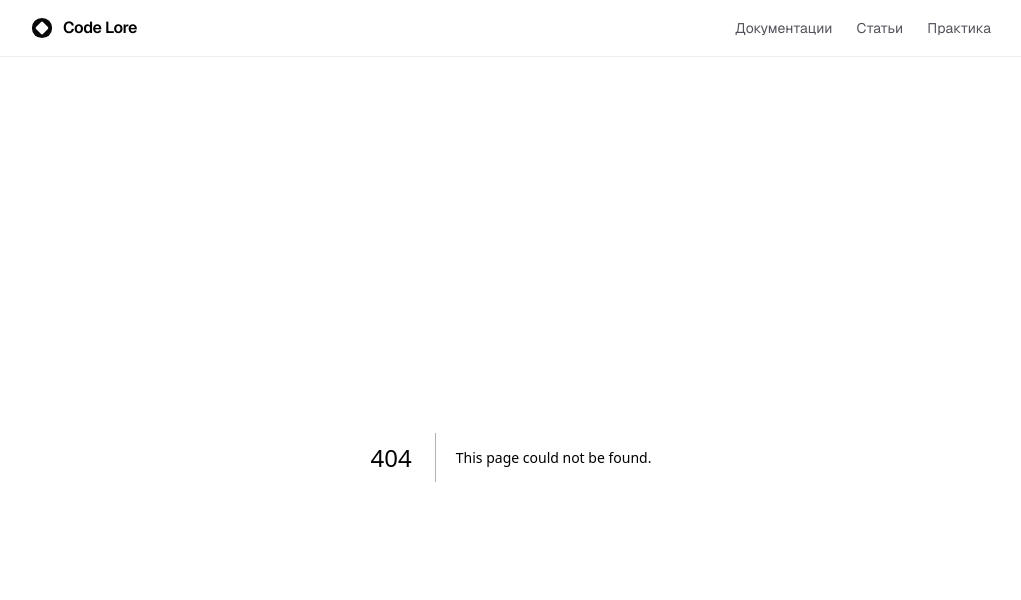
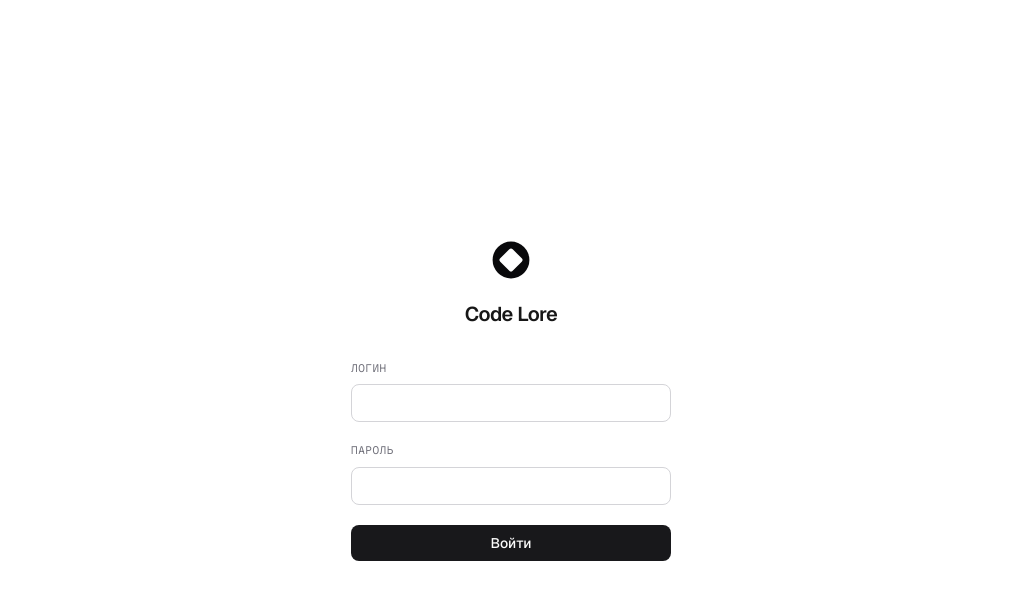
Before and after one commit to ZooMbix-hub/Code-Lore, a Next.js app: page /login in a window 1280 px wide. Before the commit this address had no page. Shown: the top 600 px of the page, without its empty margins (129-1150 px from the left). Built offline with nearby package versions, Linux system fonts and the light colour scheme.

Commit message:
feat: добавление страницы login

```diff
--- /dev/null
+++ b/src/app/(site)/layout.tsx
@@ -0,0 +1,10 @@
+import { Header } from '@/ui/components/Header';
+
+export default function SiteLayout({ children }: LayoutProps<'/'>) {
+  return (
+    <>
+      <Header />
+      {children}
+    </>
+  );
+}
--- a/src/app/layout.tsx
+++ b/src/app/layout.tsx
@@ -1,6 +1,5 @@
 import type { Metadata } from 'next';
 import { Geist, Geist_Mono } from 'next/font/google';
-import { Header } from '@/ui/components/Header';
 import './globals.css';
 
 const geistSans = Geist({
@@ -24,10 +23,7 @@ export default function RootLayout({ children }: LayoutProps<'/'>) {
       data-scroll-behavior="smooth"
       className={`${geistSans.variable} ${geistMono.variable} h-full scroll-smooth antialiased`}
     >
-      <body className="flex min-h-full flex-col">
-        <Header />
-        {children}
-      </body>
+      <body className="flex min-h-full flex-col">{children}</body>
     </html>
   );
 }
--- /dev/null
+++ b/src/app/login/page.tsx
@@ -0,0 +1,5 @@
+import { LoginPage } from '@/ui/pages/login';
+
+export default function Page() {
+  return <LoginPage />;
+}
--- a/src/config/routes.ts
+++ b/src/config/routes.ts
@@ -1,5 +1,6 @@
 export const ROUTES = {
   main: '/',
+  login: '/login',
   docs: '/docs',
   newDoc: '/docs/new',
   section: (section: string) => `/docs/${section}` as const,
--- /dev/null
+++ b/src/ui/pages/login/index.tsx
@@ -0,0 +1,22 @@
+'use client';
+
+import { Logo } from '@/ui/components/Logo';
+import { Button, Field, Input } from '@/ui/primitives';
+
+export function LoginPage() {
+  return (
+    <main className="flex min-h-svh flex-col items-center justify-center px-4">
+      <Logo size={40} />
+      <h1 className="mt-5 text-xl font-semibold tracking-tight">Code Lore</h1>
+      <form className="mt-8 flex w-full max-w-xs flex-col gap-5">
+        <Field label="Логин">{(p) => <Input {...p} name="login" autoComplete="username" />}</Field>
+        <Field label="Пароль">
+          {(p) => <Input {...p} name="password" type="password" autoComplete="current-password" />}
+        </Field>
+        <Button type="button" className="w-full">
+          Войти
+        </Button>
+      </form>
+    </main>
+  );
+}
```
Also changed, not shown: src/app/(site)/docs/[section]/[article]/edit/page.tsx (renamed from src/app/docs/[section]/[article]/edit/page.tsx), src/app/(site)/docs/[section]/[article]/page.tsx (renamed from src/app/docs/[section]/[article]/page.tsx), src/app/(site)/docs/[section]/edit/page.tsx (renamed from src/app/docs/[section]/edit/page.tsx), src/app/(site)/docs/[section]/page.tsx (renamed from src/app/docs/[section]/page.tsx), src/app/(site)/docs/new/page.tsx (renamed from src/app/docs/new/page.tsx), src/app/(site)/docs/page.tsx (renamed from src/app/docs/page.tsx), src/app/(site)/page.tsx (renamed from src/app/page.tsx).
